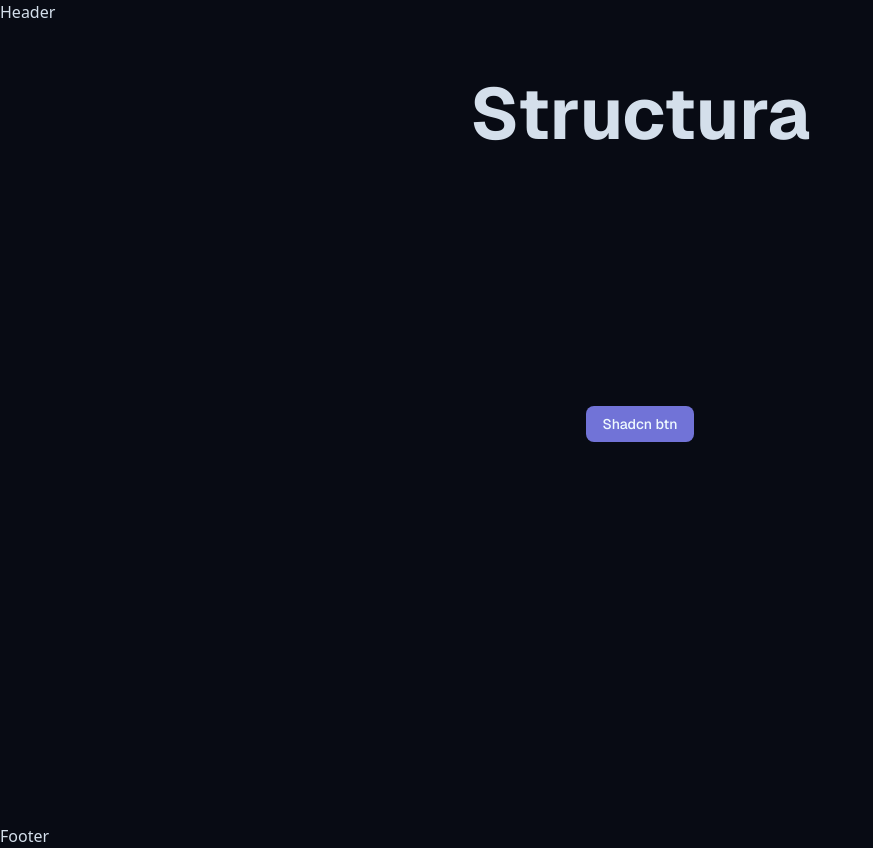
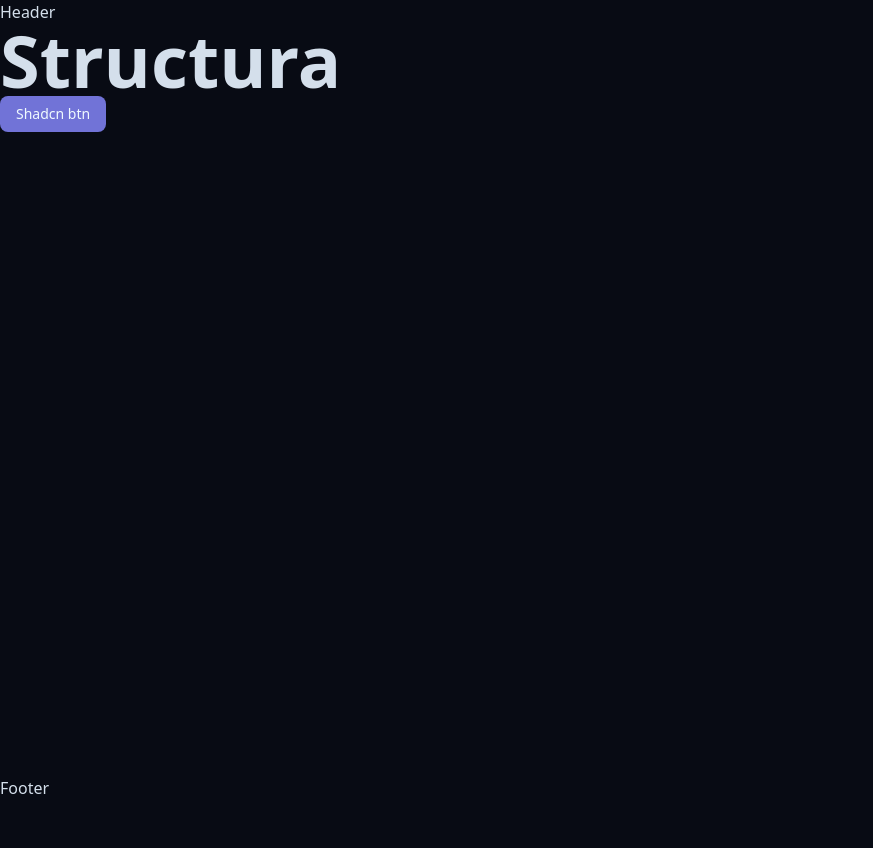
Before and after one commit to sanskriti2005/structura, a Next.js app: page / in a window 1280 px wide. Shown: the whole page, without its empty margins (0-873 px from the left). After the commit the page ends 800 px from the top, so only its background shows below. Built offline with nearby package versions, Linux system fonts and the light colour scheme.

Commit message:
semantic elements and defined skeletal styling

```diff
--- a/src/app/layout.tsx
+++ b/src/app/layout.tsx
@@ -16,7 +16,8 @@ const geistMono = Geist_Mono({
 
 export const metadata: Metadata = {
   title: "Structura",
-  description: "Analyze any document and uncover its grammar structure, vocabulary, and sentence patterns in any language.",
+  description:
+    "Analyze any document and uncover its grammar structure, vocabulary, and sentence patterns in any language.",
 };
 
 export default function RootLayout({
@@ -29,9 +30,11 @@ export default function RootLayout({
       <body
         className={`${geistSans.variable} ${geistMono.variable} antialiased`}
       >
-        <Header/>
-        {children}
-        <Footer/>
+        <div className="relative flex min-h-screen flex-col">
+        <Header />
+        <main className="flex-1">{children}</main>
+        <Footer />
+        </div>
       </body>
     </html>
   );
--- a/src/app/page.tsx
+++ b/src/app/page.tsx
@@ -3,7 +3,7 @@ import Image from "next/image";
 
 export default function Home() {
   return (
-    <div className="grid grid-rows-[20px_1fr_20px] items-center justify-items-center min-h-screen p-8 pb-20 gap-16 sm:p-20 font-[family-name:var(--font-geist-sans)]">
+    <div className="">
       <h1>Structura</h1>
       <Button>Shadcn btn</Button>
     </div>
--- a/src/components/common/Footer.tsx
+++ b/src/components/common/Footer.tsx
@@ -1,5 +1,5 @@
 export default function Footer() {
   return (
-    <div>Footer</div>
+    <footer>Footer</footer>
   )
 }
--- a/src/components/common/Header.tsx
+++ b/src/components/common/Header.tsx
@@ -1,7 +1,7 @@
 export default function Header() {
     return (
-        <div>
+        <header>
             Header
-        </div>
+        </header>
     );
 }
```
